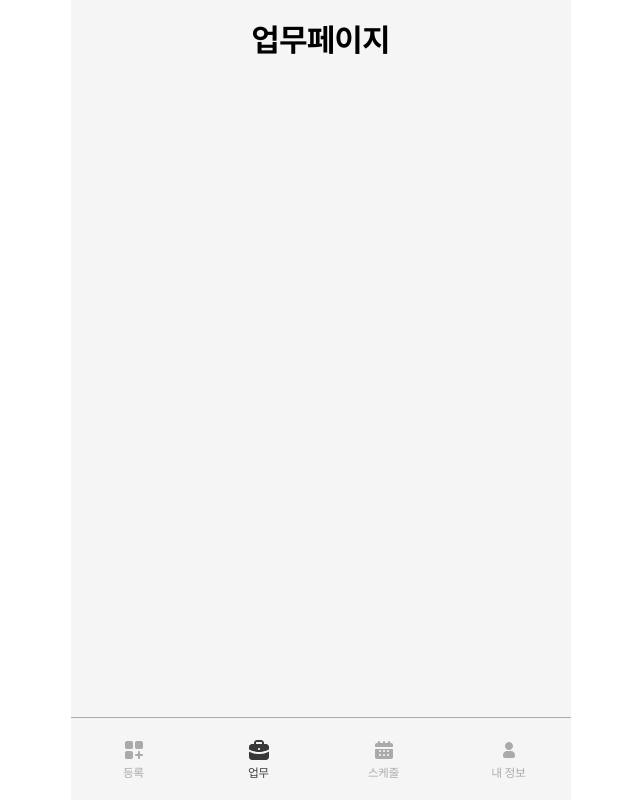
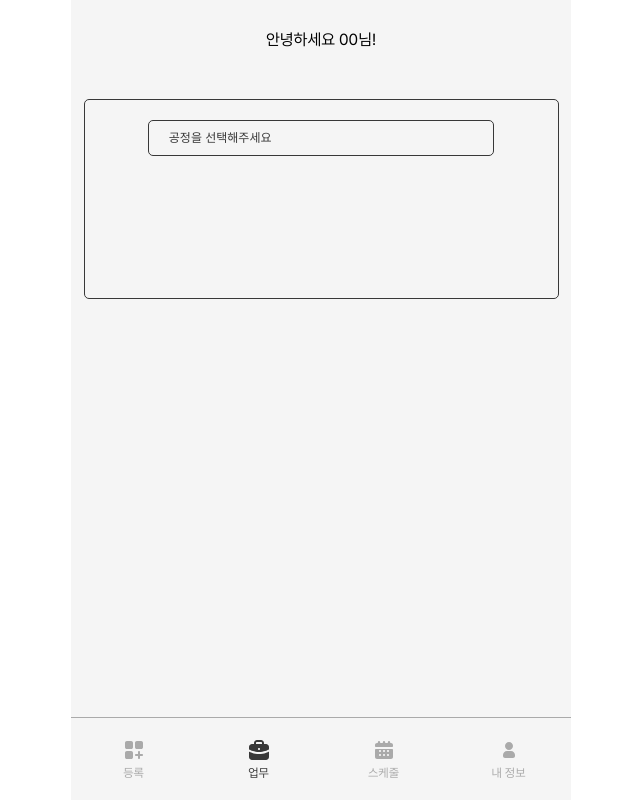
Before and after one commit to linelie00/laundry, a React (Create React App) app in the folder client/: page /task in a window 1280 px wide. Shown: the whole page, without its empty margins (319-959 px from the left). Built offline with nearby package versions, Linux system fonts and the light colour scheme.

Commit message:
[Feat]:드롭다운 추가

```diff
--- a/client/src/Pages/Register.js
+++ b/client/src/Pages/Register.js
@@ -30,7 +30,7 @@ const Register = () => {
                 <Icon1 className="icon" />
                 <p>공지입니다</p>
             </div>
-            <div className="box times">
+            <div className="box bord-box times">
                 <h4>
                     {`${year}년 ${month}월 ${date}일 (${day})`}
                 </h4>
--- a/client/src/Pages/Task.js
+++ b/client/src/Pages/Task.js
@@ -1,10 +1,51 @@
-import React from 'react';
+import React, { useState, useEffect } from 'react';
 
 const TaskPage = () => {
+    const [options, setOptions] = useState([]); // 드롭다운 옵션 목록
+    const [selectedOption, setSelectedOption] = useState(''); // 선택된 옵션
+
+    useEffect(() => {
+        // 예시 데이터를 가져오는 함수
+        const fetchData = async () => {
+            // 실제 DB 요청을 대체할 예시 데이터
+            const exampleData = [
+                { id: 1, label: '옵션 1' },
+                { id: 2, label: '옵션 2' },
+                { id: 3, label: '옵션 3' },
+            ];
+            setOptions(exampleData); // 상태에 데이터 설정
+        };
+
+        fetchData();
+    }, []); // 컴포넌트가 처음 렌더링될 때 한 번 실행
+
+    const handleSelectChange = (event) => {
+        setSelectedOption(event.target.value); // 선택된 값 업데이트
+    };
+
     return (
-        <div>
-            <h1>업무페이지</h1>
-        </div>
+        <>
+            <div className="box text">
+                안녕하세요 00님!
+            </div>
+            <div className="box bord-box">
+                <select value={selectedOption} onChange={handleSelectChange}>
+                    <option value="" disabled>
+                        공정을 선택해주세요
+                    </option>
+                    {options.map((option) => (
+                        <option key={option.id} value={option.id}>
+                            {option.label}
+                        </option>
+                    ))}
+                </select>
+                {selectedOption && (
+                    <p>
+                        선택된 옵션: {options.find((opt) => opt.id.toString() === selectedOption)?.label}
+                    </p>
+                )}
+            </div>
+        </>
     );
 };
 
--- a/client/src/Styles/Pages.css
+++ b/client/src/Styles/Pages.css
@@ -26,12 +26,36 @@
     width: 100%;
 }
 
-.times {
+.bord-box {
     height: 200px;
     border: #383838 1px solid;
-    justify-content: center;
     flex-direction: column;
     color: #383838;
+}
+
+.bord-box select {
+    appearance: none; /* 브라우저 기본 스타일 제거 */
+    -webkit-appearance: none; /* Safari 브라우저 지원 */
+    -moz-appearance: none; /* Firefox 브라우저 지원 */
+    background: none; /* 배경 제거 */
+    align-items: center;
+    justify-content: center;
+    padding: 10px 20px;
+    margin: 10px;
+    border-radius: 5px;
+    width: 80%;
+    color: #383838;
+    border: #383838 1px solid;
+    font-size: 12px;
+    box-sizing: border-box;
+}
+
+.bord-box select:focus {
+    outline: none;
+}
+
+.times {
+    justify-content: center;
 }
 
 .times h2 {
@@ -123,3 +147,9 @@
     border-radius: 10px;
     border: #383838 1px solid;
 }
+
+.text {
+    align-items: center;
+    text-align: center;
+    justify-content: center;
+}
```
